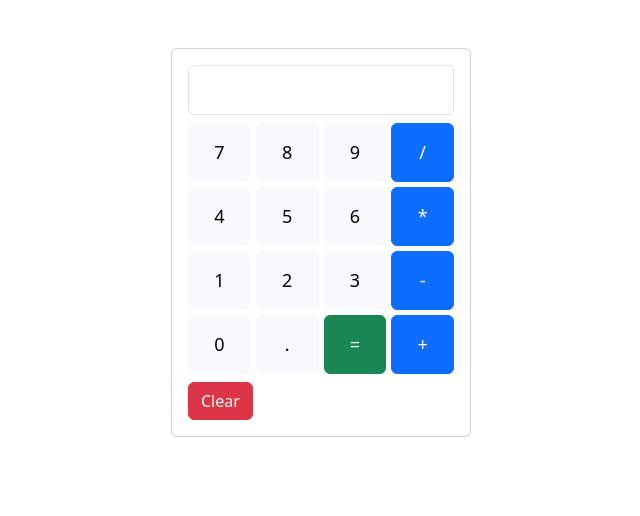
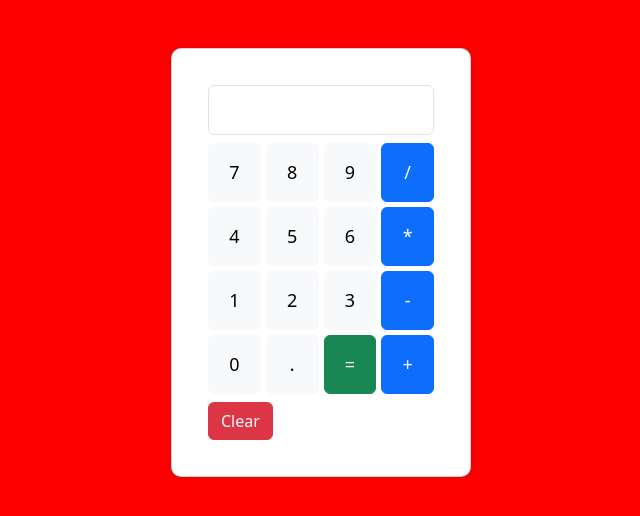
Before and after one commit to Caffeine-Gallery/my-new-testproject-1730884402916-019300bf77be, a website built with Vite: page frontend/index.html in a window 1280 px wide. Shown: the whole page, without its empty margins (319-959 px from the left). Built offline with nearby package versions, Linux system fonts and the light colour scheme; what @dfinity/agent would draw is missing.

Commit message:
019300c0-a484-7ccc-960b-45002a0b110b

```diff
--- a/frontend/index.css
+++ b/frontend/index.css
@@ -1,6 +1,14 @@
+body {
+    background-color: red;
+}
+
 .calculator {
     max-width: 300px;
     margin: 0 auto;
+    background-color: white;
+    border-radius: 10px;
+    padding: 20px;
+    box-shadow: 0 0 10px rgba(0,0,0,0.1);
 }
 
 .keypad {
@@ -17,6 +25,7 @@
 #display {
     text-align: right;
     font-size: 24px;
+    margin-bottom: 10px;
 }
 
 .loading {
```
